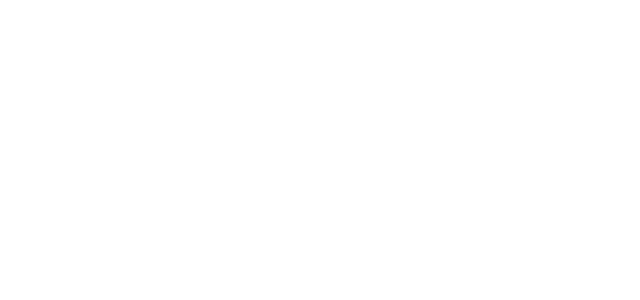
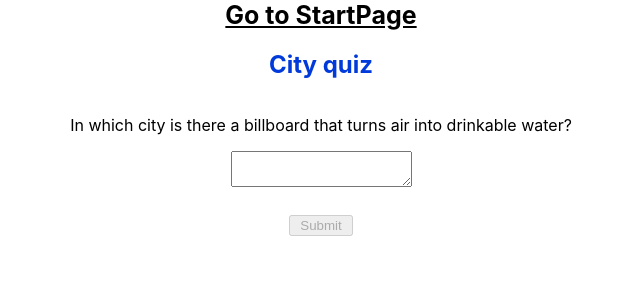
Before and after one commit to IvanGerman/ReactTS-Practice, a React (Create React App) app: page /component11 in a window 1280 px wide. Before the commit this address had no page. Shown: the top 300 px of the page, without its empty margins (319-959 px from the left). Built offline with nearby package versions, Linux system fonts and the light colour scheme.

Commit message:
feat: create component11, changing  the ui depending on local state variable value

```diff
--- a/src/App.tsx
+++ b/src/App.tsx
@@ -11,6 +11,7 @@ import Component7 from './components/Component7/Component7';
 import Component8 from './components/Component8/Component8';
 import Component9 from './components/Component9/Component9';
 import Component10 from './components/Component10/Component10';
+import Component11 from './components/Component11/Component11';
 
 function App() {
   return (
@@ -26,6 +27,7 @@ function App() {
           <Route path="component8/*" element={<Component8/>}/>
           <Route path="component9/*" element={<Component9/>}/>
           <Route path="component10/*" element={<Component10/>}/>
+          <Route path="component11/*" element={<Component11/>}/>
         </Routes>
     </div>
   );
--- /dev/null
+++ b/src/components/Component11/Component11.css
@@ -0,0 +1,11 @@
+.wrapper {
+  display: flex;
+  flex-direction: column;
+  justify-items: center;
+  align-items: center;
+}
+
+button {
+  width: 5vw;
+  margin-top: 3vh;
+}
--- /dev/null
+++ b/src/components/Component11/Component11.tsx
@@ -0,0 +1,188 @@
+//@ts-nocheck
+import { useState } from 'react';
+import { NavLink } from 'react-router-dom';
+import  './Component11.css';
+
+
+
+
+const Component11 = () => {
+
+
+  const [answer, setAnswer] = useState('');
+  const [error, setError] = useState(null);
+  const [status, setStatus] = useState('typing');
+
+  if (status === 'success') {
+    return (
+      <>
+        <NavLink to="/" className='backToStartLink'>Go to StartPage</NavLink>
+        <h1>That's right!</h1>
+      </>
+    )
+  }
+
+  async function handleSubmit(e) {
+    e.preventDefault();
+    setStatus('submitting');
+    try {
+      await submitForm(answer);
+      setStatus('success');
+    } catch (err) {
+      setStatus('typing');
+      setError(err);
+    }
+  }
+
+  function handleTextareaChange(e) {
+    setAnswer(e.target.value);
+  }
+
+
+
+  return (
+
+    <div className='wrapper'>
+
+      <NavLink to="/" className='backToStartLink'>Go to StartPage</NavLink>
+      <h2>City quiz</h2>
+      <p>
+        In which city is there a billboard that turns air into drinkable water?
+      </p>
+      <form onSubmit={handleSubmit}>
+        <textarea
+          value={answer}
+          onChange={handleTextareaChange}
+          disabled={status === 'submitting'}
+        />
+        <br />
+        <button disabled={
+          answer.length === 0 ||
+          status === 'submitting'
+        }>
+          Submit
+        </button>
+        {error !== null &&
+          <p className="Error">
+            {error.message}
+          </p>
+        }
+      </form>
+    </div>
+  )
+}
+
+
+
+function submitForm(answer) {
+  // Pretend it's hitting the network.
+  return new Promise((resolve, reject) => {
+    setTimeout(() => {
+      let shouldError = answer.toLowerCase() !== 'lima'
+      if (shouldError) {
+        reject(new Error('Good guess but a wrong answer. Try again!'));
+      } else {
+        resolve();
+      }
+    }, 1500);
+  });
+}
+
+
+export default Component11;
+
+
+
+
+
+
+//-----------------------------------------------------------------------------------
+function AddTodo({ onAddTodo }) {
+  const [title, setTitle] = useState('');
+  return (
+    <>
+      <input
+        placeholder="Add todo"
+        value={title}
+        onChange={e => setTitle(e.target.value)}
+      />
+      <button onClick={() => {
+        setTitle('');
+        onAddTodo(title);
+      }}>Add</button>
+    </>
+  )
+}
+
+
+
+
+//-----------------------------------------------------------------------------------
+function TaskList({
+  todos,
+  onChangeTodo,
+  onDeleteTodo
+}) {
+  return (
+    <ul>
+      {todos.map(todo => (
+        <li key={todo.id}>
+          <Task
+            todo={todo}
+            onChange={onChangeTodo}
+            onDelete={onDeleteTodo}
+          />
+        </li>
+      ))}
+    </ul>
+  );
+}
+
+function Task({ todo, onChange, onDelete }) {
+  const [isEditing, setIsEditing] = useState(false);
+  let todoContent;
+  if (isEditing) {
+    todoContent = (
+      <>
+        <input
+          value={todo.title}
+          onChange={e => {
+            onChange({
+              ...todo,
+              title: e.target.value
+            });
+          }} />
+        <button onClick={() => setIsEditing(false)}>
+          Save
+        </button>
+      </>
+    );
+  } else {
+    todoContent = (
+      <>
+        {todo.title}
+        <button onClick={() => setIsEditing(true)}>
+          Edit
+        </button>
+      </>
+    );
+  }
+  return (
+    <label>
+      <input
+        type="checkbox"
+        checked={todo.done}
+        onChange={e => {
+          onChange({
+            ...todo,
+            done: e.target.checked
+          });
+        }}
+      />
+      {todoContent}
+      <button onClick={() => onDelete(todo.id)}>
+        Delete
+      </button>
+    </label>
+  );
+}
--- a/src/components/Navbar/Navbar.tsx
+++ b/src/components/Navbar/Navbar.tsx
@@ -34,6 +34,9 @@ const Navbar = () => {
       <NavLink to="/component10" className='navbarLink'>Component10</NavLink>
       <br></br>
       <br></br>
+      <NavLink to="/component11" className='navbarLink'>Component11</NavLink>
+      <br></br>
+      <br></br>
     </nav>
   )
 }
```
